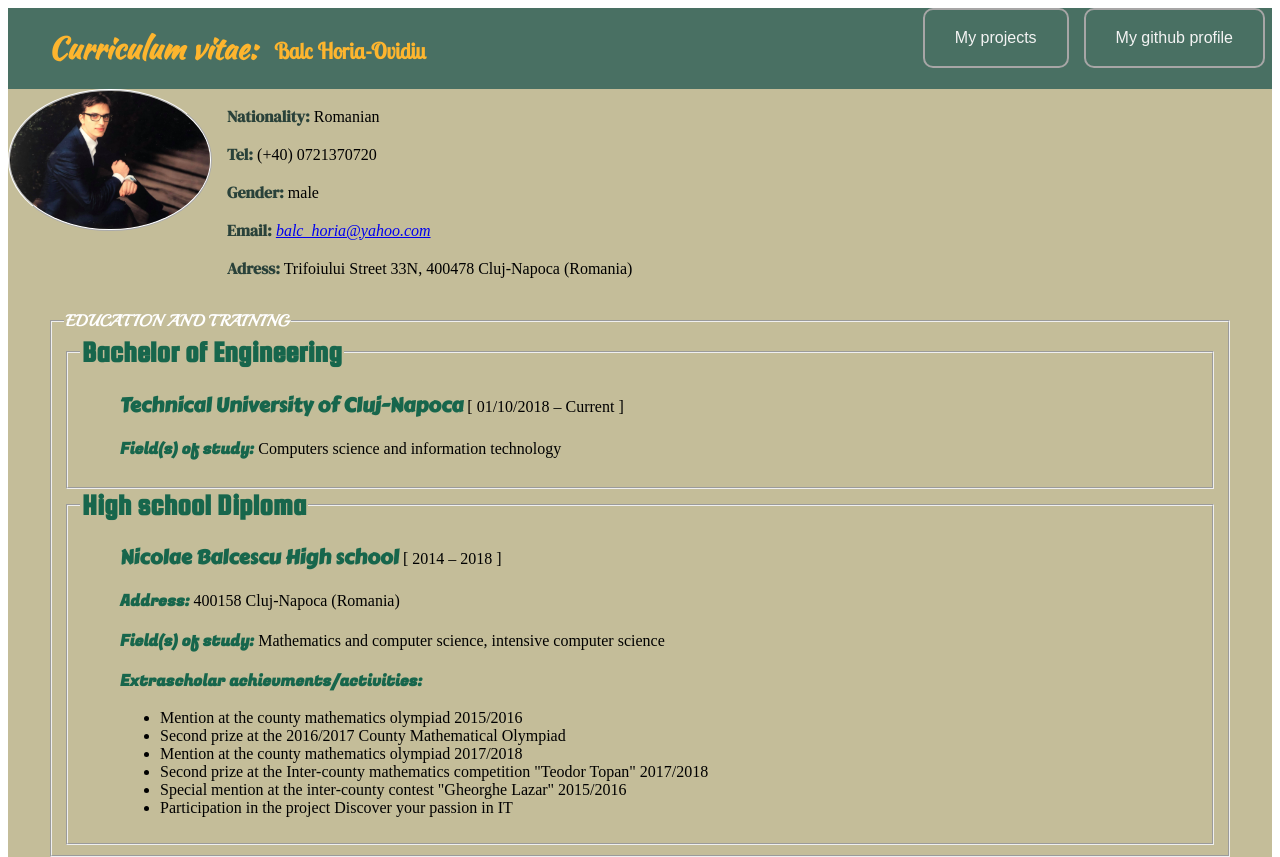
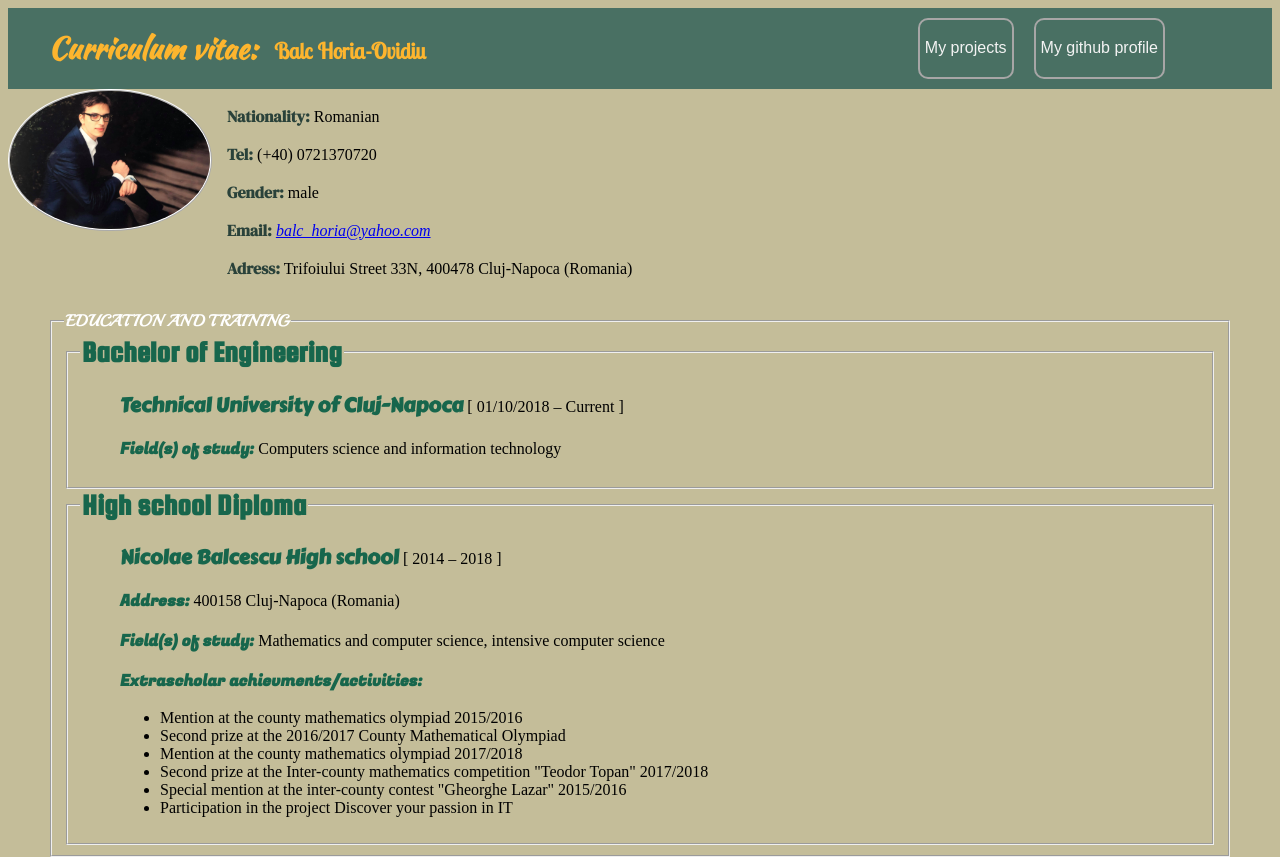
Before and after one commit to HoriaBalc/cv, a plain HTML site: page index.html in a window 1280 px wide. Shown: the top 857 px of the page. Drawn offline with Linux system fonts and the light colour scheme.

Commit message:
style update

```diff
--- a/index.html
+++ b/index.html
@@ -46,12 +46,13 @@ img{
 .top-button{
     background-color: rgb(73, 112, 99);
     color: rgb(243, 243, 243);
-    padding: 19px 30px;
+    padding: 5px 5px;
     text-align: center;
     font-size: 16px;
     border: solid 2px rgb(167, 166, 166);
     cursor: pointer;
     border-radius: 10px;
+    height: 100%;
 }
 
 
@@ -70,17 +71,17 @@ img{
     <link href="https://fonts.googleapis.com/css2?family=Carter+One&family=DM+Serif+Display:ital@0;1&family=Playball&display=swap" rel="stylesheet">
     <link href="https://fonts.googleapis.com/css2?family=DM+Serif+Display:ital@0;1&family=Playball&family=Squada+One&display=swap" rel="stylesheet">
 </head>
-<body >
+<body  style="background-color: rgb(196, 189, 153);">
     <header>
 
-        <nav class="container-nav" style="background-color: rgb(73, 112, 99);">
+        <nav class="container-nav" style="background-color: rgb(73, 112, 99);" >
             <h1 class="title-nav" style="color: rgb(253, 181, 46);font-family: 'Lobster Two', cursive; font-size: 22px;">
             <strong style="font-family: 'Kaushan Script', cursive; font-size: 30px; padding-left: 25px;">Curriculum vitae:  </strong> <span style="padding-left: 10px;">Balc Horia-Ovidiu</span>
         </h1>
-        <form action="https://horiabalc.github.io/portofoliu/" method="get" enctype="multipart/form-data" class="form-nav">
+        <form action="https://horiabalc.github.io/portofoliu/" method="get" enctype="multipart/form-data" class="form-nav" style="padding:10px 10px">
             <button type="submit" class="top-button">My projects</button>
         </form>
-        <form action="https://github.com/HoriaBalc" method="get" enctype="multipart/form-data" class="form-nav">
+        <form action="https://github.com/HoriaBalc" method="get" enctype="multipart/form-data" class="form-nav" style="padding:10px 10px">
             <button type="submit" class="top-button">My github profile</button>
         </form>
     </nav>
```
